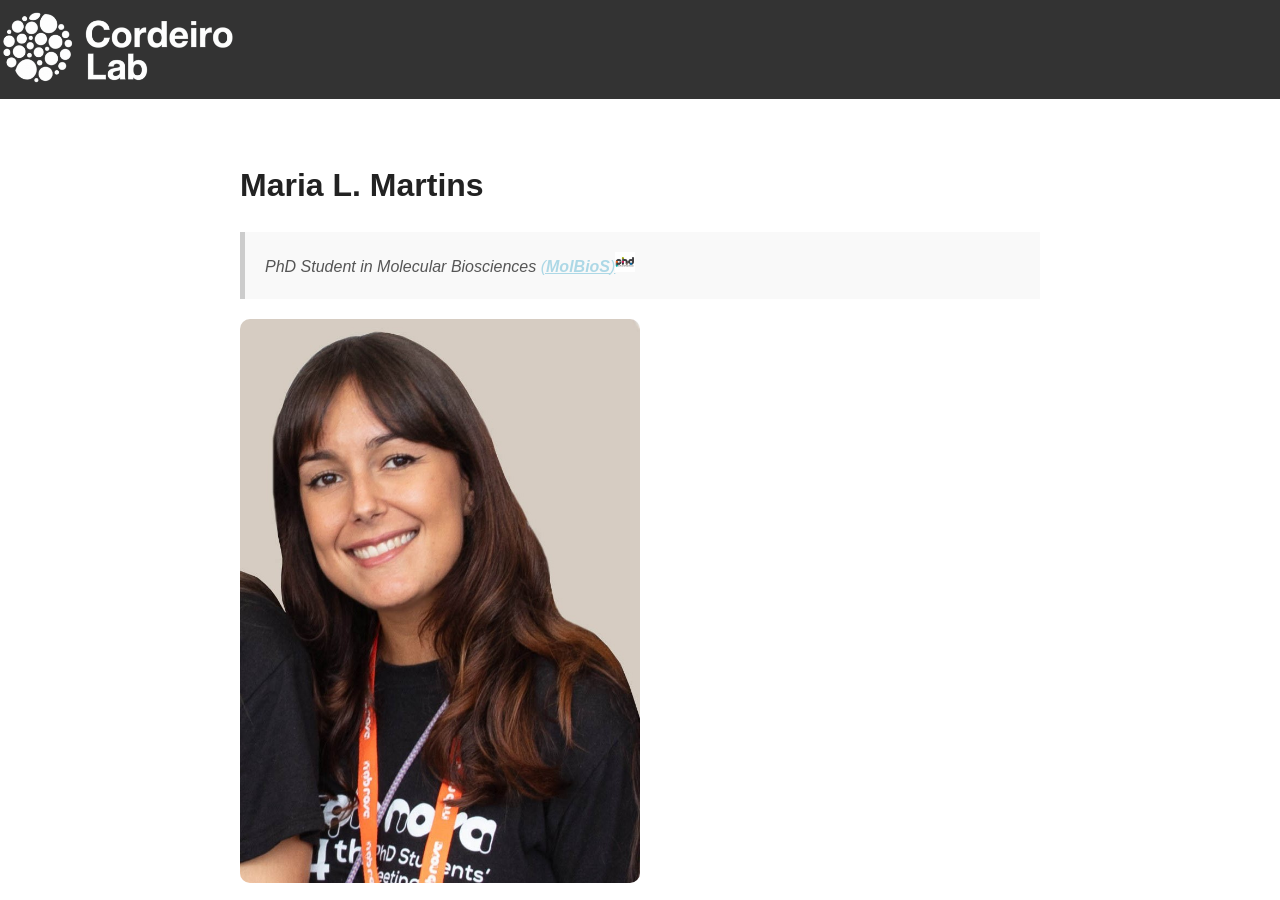
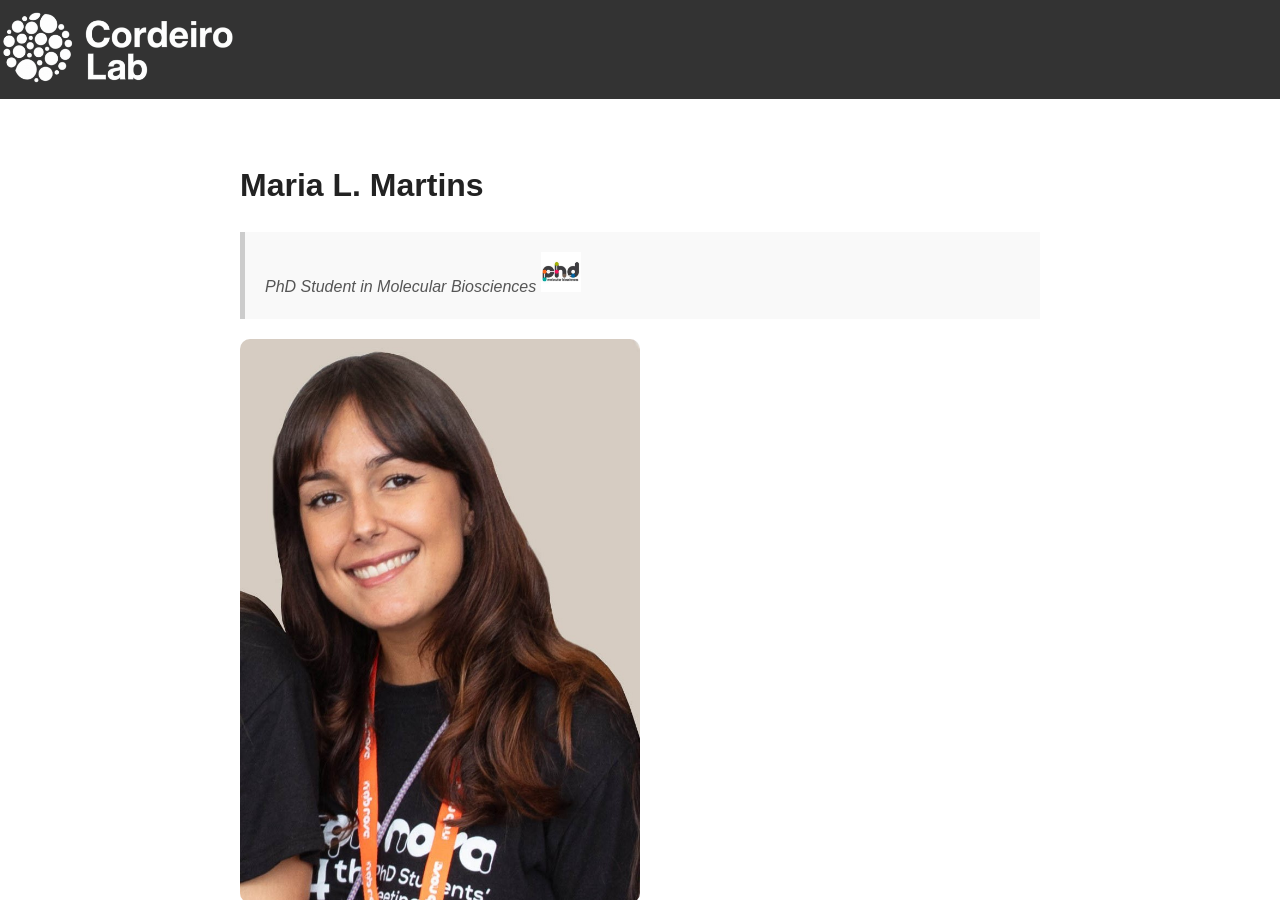
Before and after one commit to CordeiroLab/CordeiroLab.github.io, a Jekyll site: the page built from team/maria-martins.md, in a window 1280 px wide and 900 px high. Built offline with Jekyll 4.4.1, drawn with Linux system fonts in a browser that asks for light colours.

Commit message:
Update maria-martins.md

```diff
--- a/team/maria-martins.md
+++ b/team/maria-martins.md
@@ -5,7 +5,7 @@
 
 # Maria L. Martins
 
-> PhD Student in Molecular Biosciences [(**MolBioS**)<img src="/assets/images/molbios.jpg" alt="molbios" width="20" height="20">](https://www.itqb.unl.pt/education/phd-molecular-bioscience)
+> PhD Student in Molecular Biosciences [<img src="/assets/images/molbios.jpg" alt="molbios" width="40" height="40">](https://www.itqb.unl.pt/education/phd-molecular-bioscience)
 
 ![Maria L. Martins](/assets/images/team/maria.jpg){: width="50%" style="border-radius: 10px;" }
 
```
